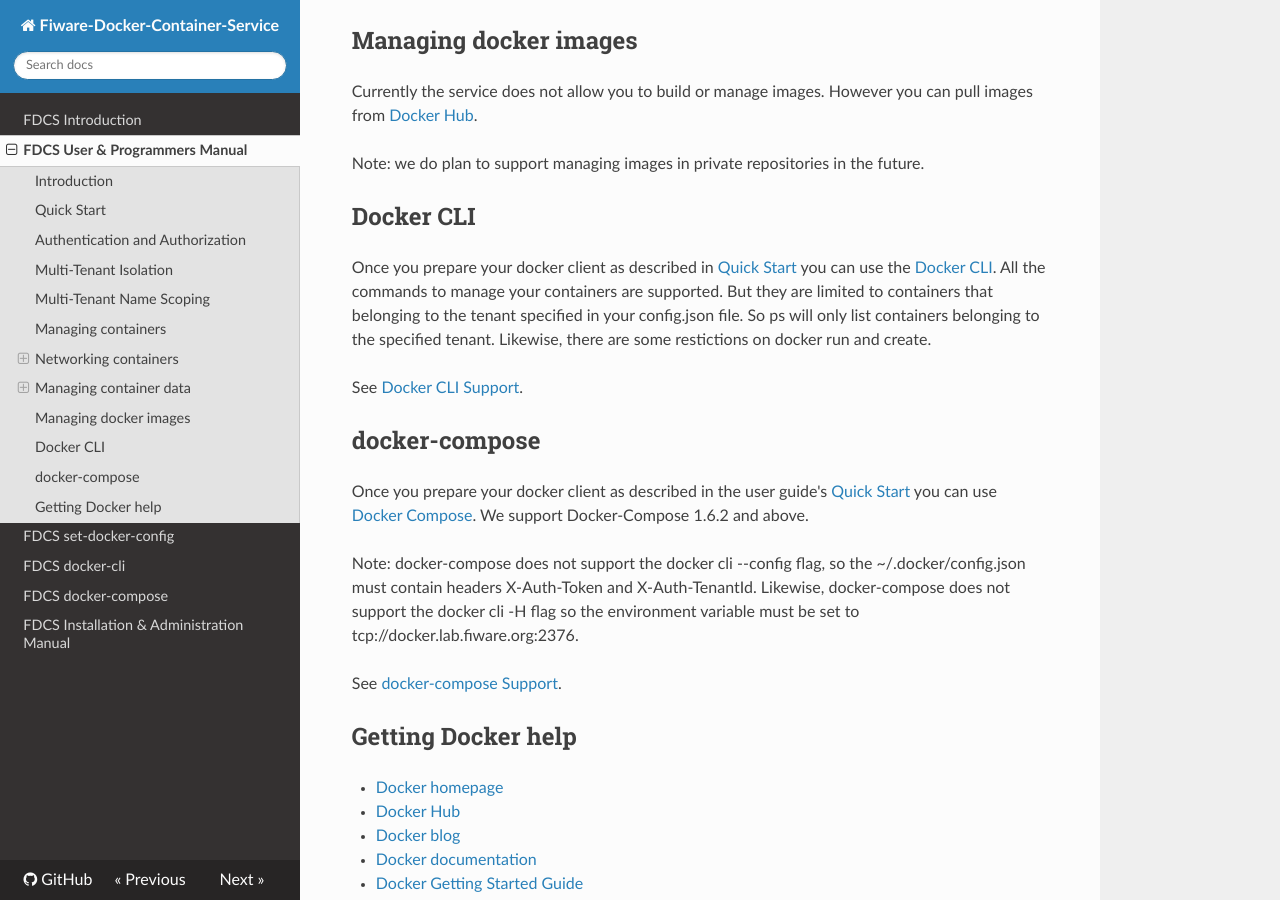
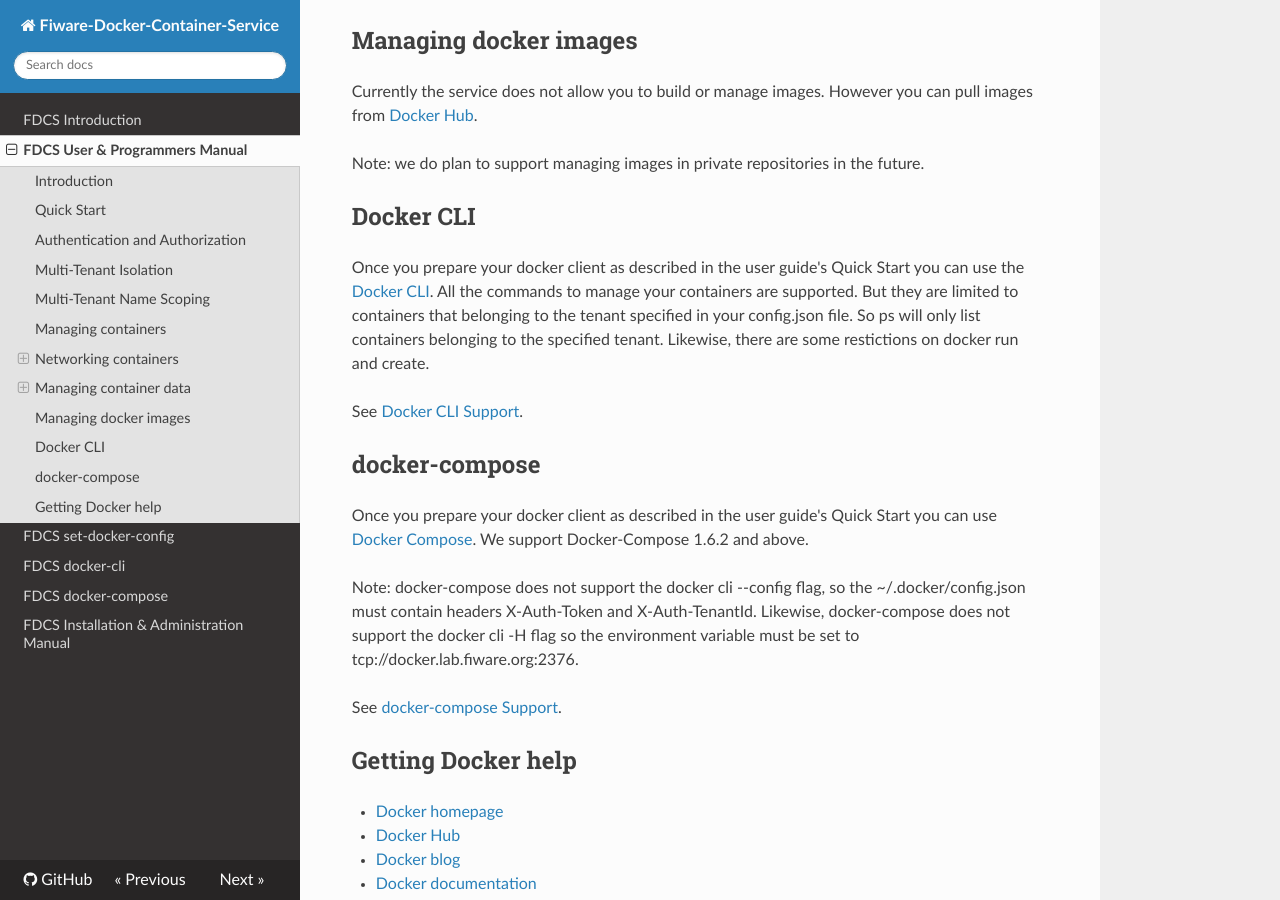
Before and after one commit to fiware-docker/docker-container-service, an MkDocs documentation site: the page built from docs/userguide/user-guide.md, in a window 1280 px wide and 900 px high, scrolled down 4306 px. Built offline with MkDocs 1.6.1, drawn with Linux system fonts in a browser that asks for light colours; nearby versions of some CDN libraries; comment, search, counter and statistics services are not loaded; old or Windows-style settings are respelled for this version of MkDocs.

Commit message:
preparing pdfs and stop using internal links

```diff
--- a/docs/userguide/user-guide.md
+++ b/docs/userguide/user-guide.md
@@ -138,12 +138,12 @@ Note: we do plan to support managing images in private repositories in the futur
 
 
 ##Docker CLI
-Once you prepare your docker client as described in [Quick Start](./user-guide.md##Quick Start) you can use the [Docker CLI](https://docs.docker.com/engine/reference/commandline/cli/). All the commands to manage your containers are supported. But they are limited to containers that belonging to the tenant specified in your config.json file.  So ps will only list containers belonging to the specified tenant. Likewise, there are some restictions on docker run and create.
+Once you prepare your docker client as described in the user guide's Quick Start you can use the [Docker CLI](https://docs.docker.com/engine/reference/commandline/cli/). All the commands to manage your containers are supported. But they are limited to containers that belonging to the tenant specified in your config.json file.  So ps will only list containers belonging to the specified tenant. Likewise, there are some restictions on docker run and create.
 
 See [Docker CLI Support](https://github.com/fiware-docker/docker-container-service/tree/master/docs/userguide/docker-cli.md).
 
 ##docker-compose
-Once you prepare your docker client as described in the user guide's [Quick Start](./user-guide.md##Quick Start) you can use [Docker Compose](https://docs.docker.com/compose/). We support Docker-Compose 1.6.2 and above.
+Once you prepare your docker client as described in the user guide's Quick Start you can use [Docker Compose](https://docs.docker.com/compose/). We support Docker-Compose 1.6.2 and above.
 
 Note: docker-compose does not support the docker cli --config flag, so the ~/.docker/config.json must contain headers X-Auth-Token and X-Auth-TenantId. Likewise, docker-compose does not support the docker cli -H flag so the environment variable must be set to tcp://docker.lab.fiware.org:2376.
 
```
Also changed, not shown: docs/userguide/docker-cli.md (+1 -1 lines), docs/userguide/docker-compose.md (+1 -1 lines).
